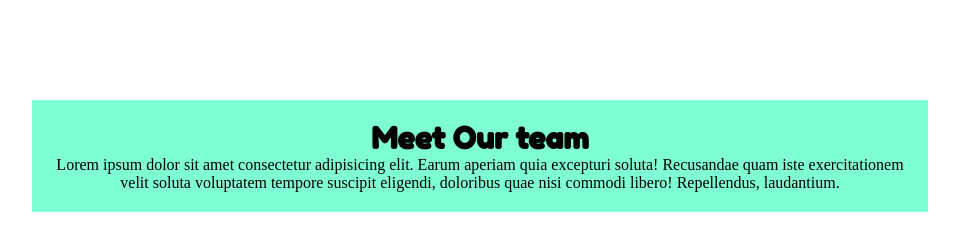
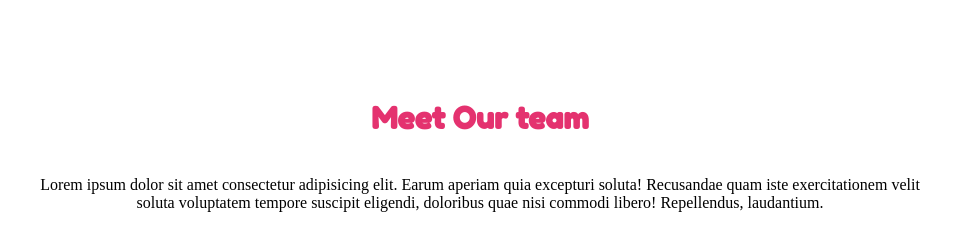
Before and after one commit to Gius993/html-css-float-cards, a plain HTML site: page index.html in a window 1280 px wide. Shown: the whole page, without its empty margins (160-1119 px from the left). Drawn offline with Linux system fonts and the light colour scheme.

Commit message:
inizio card

```diff
--- a/css/style.css
+++ b/css/style.css
@@ -6,18 +6,23 @@
 
 h1{font-family: 'Fredoka One', cursive; ;
 	font-size: 30px;
+	color: #e4326f;
 
 }
 
 .container{
 	width: 70%;
 	margin: auto;
-	background-color: aquamarine;
+
 }
 
 .title{
  text-align: center;
  margin-top: 100px;
- padding: 20px;
+ margin-bottom: 40px;
 
 }
+
+.txt{
+margin-top: 40px;
+}
--- a/index.html
+++ b/index.html
@@ -21,10 +21,20 @@
 
 	</head>
 	<body>
+
 		<div class="container">
 			<section class="title">
 				<h1>Meet Our team</h1>
-				<p>Lorem ipsum dolor sit amet consectetur adipisicing elit. Earum aperiam quia excepturi soluta! Recusandae quam iste exercitationem velit soluta voluptatem tempore suscipit eligendi, doloribus quae nisi commodi libero! Repellendus, laudantium.</p>
+				<p class="txt">Lorem ipsum dolor sit amet consectetur adipisicing elit. Earum aperiam quia excepturi soluta! Recusandae quam iste exercitationem velit soluta voluptatem tempore suscipit eligendi, doloribus quae nisi commodi libero! Repellendus, laudantium.</p>
+
+			</section>
+
+
+
+			<section class="contenuto">
+				<div class="card">
+
+				</div>
 
 			</section>
 
```
